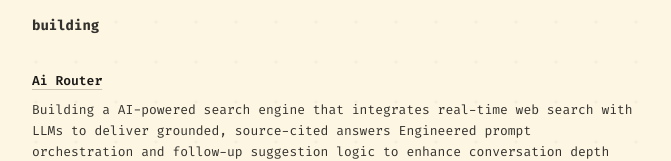
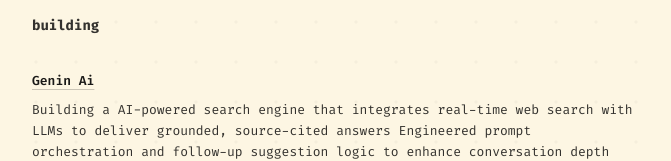
Before and after one commit to amxnn05/Portfolio, a React (Vite) app: page / in a window 1280 px wide. Shown: the part 1438-1599 px from the top of the page, without its empty margins (304-975 px from the left). Built offline with nearby package versions, Linux system fonts and the light colour scheme.

Commit message:
building title update

```diff
--- a/src/pages/Building.tsx
+++ b/src/pages/Building.tsx
@@ -8,7 +8,7 @@ const Building = () => {
                   <div className="flex flex-col gap-8 text-[13px] text-black/80 dark:text-white/80">
                         <div className="flex flex-col gap-2">
                               <span className="font-semibold text-black/90 dark:text-white/90 underline underline-offset-4 decoration-black/20 dark:decoration-white/20 w-fit">
-                                    Ai Router
+                                    Genin Ai
                               </span>
                               <p className="leading-relaxed">
                                     Building a AI-powered search engine that
```
